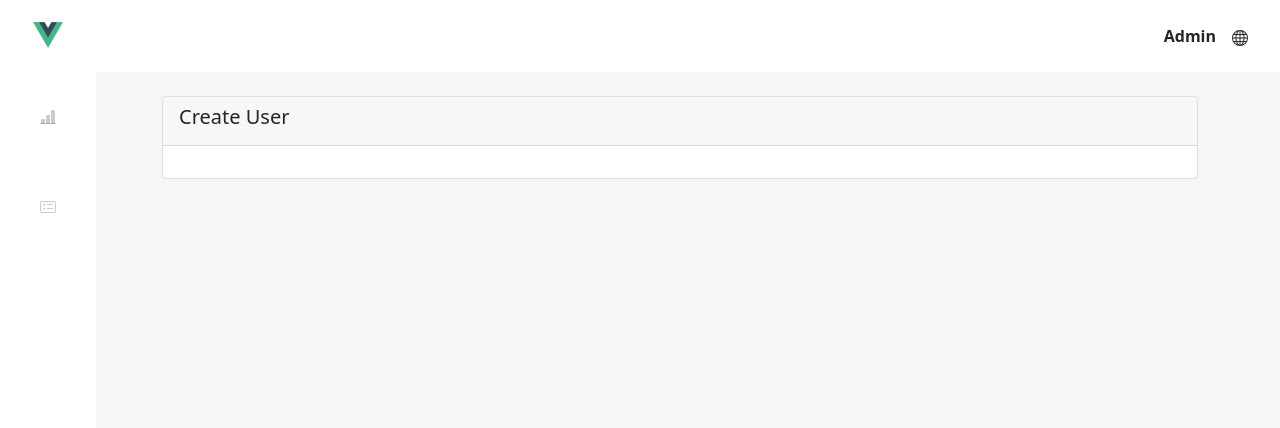
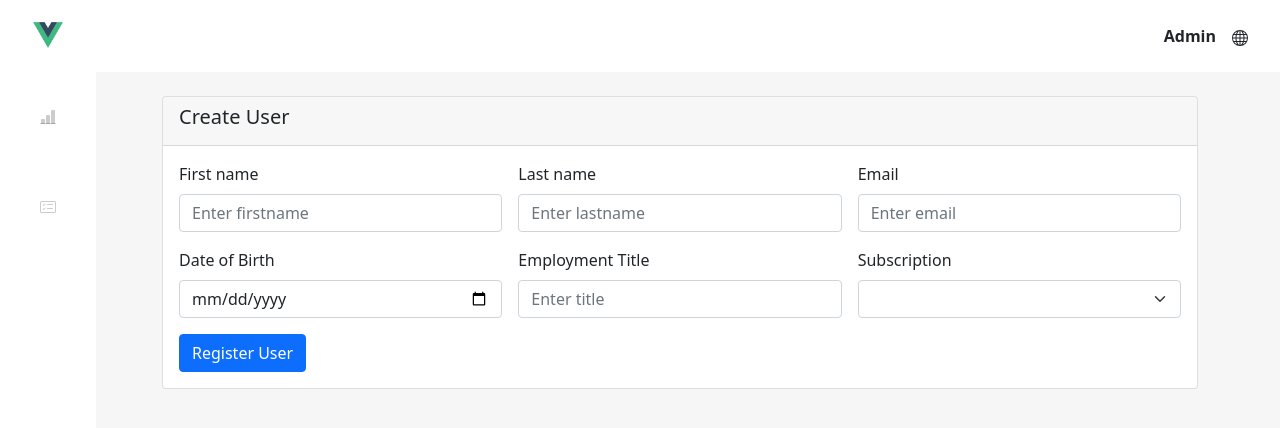
Before and after one commit to kevinO42/monster-vue-project, a Vue app: page /registration in a window 1280 px wide. Shown: the top 428 px of the page. Built offline with nearby package versions, Linux system fonts and the light colour scheme.

Commit message:
Create user component

```diff
--- a/src/views/Registration.vue
+++ b/src/views/Registration.vue
@@ -3,7 +3,58 @@
       <div class="card">
           <div class="card-header"><h5>Create User</h5></div>
           <div class="card-body">
-
+              <form @submit.prevent="handleSubmit" :class="!validated ? 'row g-3 needs-validation' : 'row g-3 was-validated'" novalidate>
+                <div class="col-md-4 has-validation">
+                    <label for="firstname" class="form-label">First name</label>
+                    <input type="text" v-model="form.firstname" class="form-control" id="firstname" placeholder="Enter firstname" required />
+                    <div v-if="errors.err_firstname" class="invalid-feedback">
+                        {{ errors.err_firstname }}
+                    </div>
+                </div>
+                <div class="col-md-4">
+                    <label for="lastname" class="form-label">Last name</label>
+                    <input type="text" v-model="form.lastname" class="form-control " id="lastname" placeholder="Enter lastname" required />
+                    <div v-if="errors.err_lastname" class="invalid-feedback">
+                        {{ errors.err_lastname }}
+                    </div>
+                </div>
+                <div class="col-md-4">
+                    <label for="email" class="form-label">Email</label>
+                    <input type="email" v-model="form.email" class="form-control" id="email" placeholder="Enter email" required />
+                    <div v-if="errors.err_email" class="invalid-feedback">
+                        {{ errors.err_email }}
+                    </div>
+                </div>
+                <div class="col-md-4">
+                    <label for="birthdate" class="form-label">Date of Birth</label>
+                    <input type="date" v-model="form.birthdate" class="form-control" id="birthdate" required />
+                    <div v-if="errors.err_birthdate" class="invalid-feedback">
+                        {{ errors.err_birthdate }}
+                    </div>
+                </div>
+                <div class="col-md-4">
+                    <label for="title" class="form-label">Employment Title</label>
+                    <input type="text" v-model="form.title" class="form-control" id="title" placeholder="Enter title" required />
+                    <div v-if="errors.err_lastname" class="invalid-feedback">
+                        {{ errors.err_title }}
+                    </div>
+                </div>
+                <div class="col-md-4">
+                    <label for="status" class="form-label">Subscription</label>
+                    <select v-model="form.status" class="form-select" id="status" required>
+                        <option value="Active">Active</option>
+                        <option value="Idle">Idle</option>
+                        <option value="Pending">Pending</option>
+                        <option value="Blocked">Blocked</option>
+                    </select>
+                    <div v-if="errors.err_lastname" class="invalid-feedback">
+                        {{ errors.err_status }}
+                    </div>
+                </div>
+                <div class="col-12">
+                    <button class="btn btn-primary" type="submit">Register User</button>
+                </div>
+              </form>
           </div>
       </div>
   </div>
@@ -11,6 +62,49 @@
 
 <script>
 export default {
+    data() {
+        return {
+            form: {
+                firstname: '',
+                lastname: '',
+                email: '',
+                birthdate: '',
+                title: '',
+                status: ''
+            },
+            errors: {
+                err_firstname: '',
+                err_lastname: '',
+                err_email: '',
+                err_birthdate: '',
+                err_title: '',
+                err_status: ''
+            },
+            validated: false
+        }
+    },
 
+    methods: {
+        handleValidation(error) {
+            // simple validation for demo purposes only
+            this.errors.err_firstname = error.err_firstname.length ? '' : 'This is a required field.'
+            this.errors.err_lastname = error.err_lastname.length ? '' : 'This is a required field.'
+            this.errors.err_email = error.err_email.length ? '' : 'This is a required field.'
+            this.errors.err_birthdate = error.err_birthdate.length ? '' : 'This is a required field.'
+            this.errors.err_title = error.err_title.length ? '' : 'This is a required field.'
+            this.errors.err_status = error.err_status.length ? '' : 'This is a required field.'
+        },
+
+        handleSubmit() {
+            // check validation process
+            this.validated = true
+
+            // execute validation
+            this.handleValidation(this.errors)
+
+            // display to console form
+            console.log(this.form)
+        }
+    }
 }
 </script>
```
